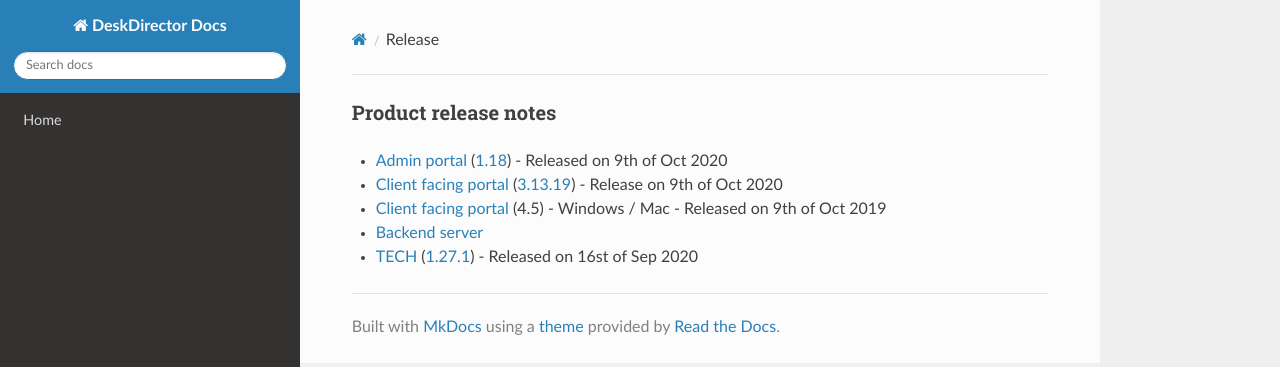
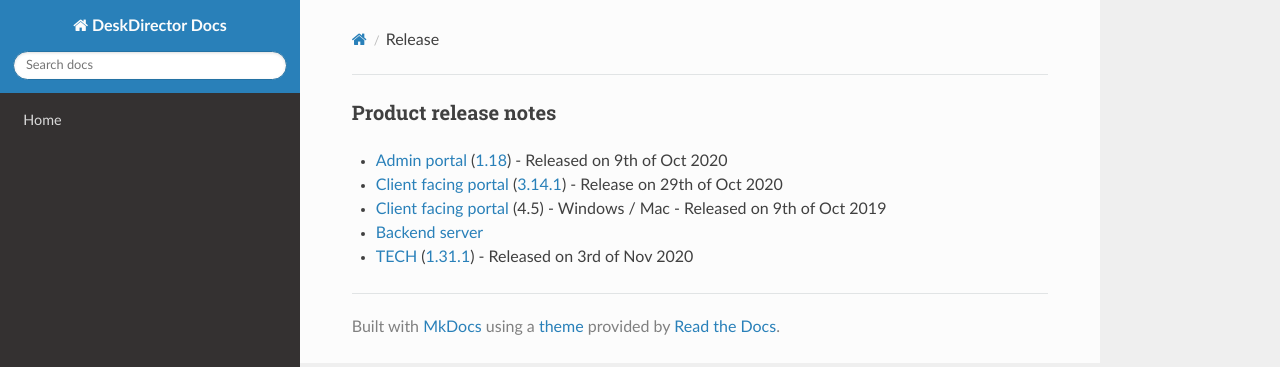
Before and after one commit to DeskDirector/docs, an MkDocs documentation site: the page built from docs/_contents/admin/home/release.md, in a window 1280 px wide. Shown: the top 367 px of the page. Built offline with MkDocs 1.6.1, drawn with Linux system fonts in a browser that asks for light colours; nearby versions of some CDN libraries; old or Windows-style settings are respelled for this version of MkDocs.

Commit message:
Update release.md

```diff
--- a/docs/_contents/admin/home/release.md
+++ b/docs/_contents/admin/home/release.md
@@ -1,6 +1,6 @@
 ### Product release notes
 * [Admin portal](/release-notes/admin) ([1.18](/release-notes/admin/v1.18.1)) - Released on 9th of Oct 2020
-* [Client facing portal](/release-notes/portal) ([3.13.19](/release-notes/portal/v3.13)) - Release on 9th of Oct 2020
+* [Client facing portal](/release-notes/portal) ([3.14.1](/release-notes/portal/v3.14)) - Release on 29th of Oct 2020
 * [Client facing portal](https://help.deskdirector.com/article/4uzjpwaiou) (4.5) - Windows / Mac - Released on 9th of Oct 2019
 * [Backend server](https://help.deskdirector.com/article/5ml4ieesph-server-changelog)
-* [TECH](/release-notes/tech) ([1.27.1](/release-notes/tech/v1.27)) - Released on 16st of Sep 2020
+* [TECH](/release-notes/tech) ([1.31.1](/release-notes/tech/v1.31)) - Released on 3rd of Nov 2020
```
